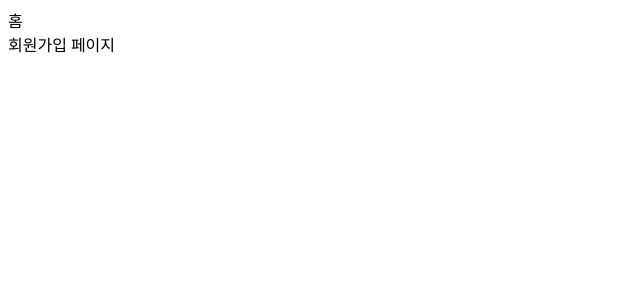
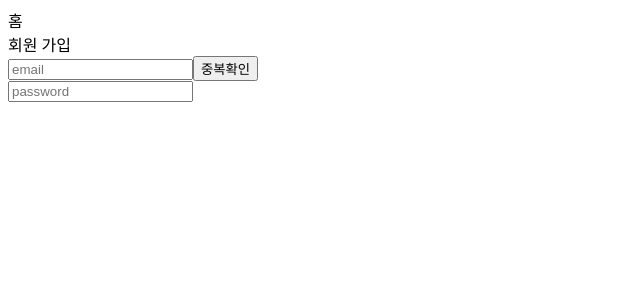
Before and after one commit to mulgoms2/woowang, a Next.js app: page /signup in a window 1280 px wide. Shown: the top 300 px of the page, without its empty margins (0-640 px from the left). Built offline with nearby package versions, Linux system fonts and the light colour scheme.

Commit message:
회원가입 페이지 구현중

```diff
--- a/src/apis/login/loginService.ts
+++ b/src/apis/auth/userService.ts
@@ -11,3 +11,11 @@ export const fetchLogin = async (loginRequest: LoginRequest) => {
     console.log(error);
   }
 };
+
+export const joinUser = async (userInfo: UserInfo) => {};
+
+export const checkUserEmailDuplicate = async (email: string) => {
+  const res = await axiosInstance.post('/user/valid', email);
+
+  return res;
+};
--- /dev/null
+++ b/src/app/hooks/useInputValues.tsx
@@ -0,0 +1,27 @@
+import { useReducer } from 'react';
+
+type Action = {
+  name: string;
+  value: string;
+};
+
+type InitState = Record<string, string>;
+
+export const useInputValues = <T extends InitState>(initState: T) => {
+  const [state, dispatch] = useReducer(
+    (state: T, action: Action): T => ({
+      ...state,
+      [action.name]: action.value,
+    }),
+    initState,
+  );
+
+  const onChange = (e: React.ChangeEvent<HTMLInputElement>) => {
+    dispatch({
+      name: e.target.name, // name은 UserInfo의 keyof 타입으로 변환
+      value: e.target.value,
+    });
+  };
+
+  return [state, onChange] as const;
+};
--- a/src/app/signup/page.tsx
+++ b/src/app/signup/page.tsx
@@ -1,7 +1,52 @@
+'use client';
+
 import React from 'react';
+import { useInputValues } from '@/app/hooks/useInputValues';
+import { UserInfo } from '@/types/types';
+import { checkUserEmailDuplicate } from '@/apis/auth/userService';
 
 const Page = () => {
-  return <div>회원가입 페이지</div>;
+  const [state, onInputChange] = useInputValues<UserInfo>({
+    email: '',
+    password: '',
+  });
+
+  const { email, password }: UserInfo = state;
+
+  const onEmailValid = () => {
+    checkUserEmailDuplicate(email);
+  };
+
+  return (
+    <div>
+      <div>회원 가입</div>
+      <div>
+        <form action="">
+          <div>
+            <input
+              name={'email'}
+              type="text"
+              placeholder="email"
+              value={email}
+              onChange={onInputChange}
+              required
+            />
+            <button onClick={onEmailValid}>중복확인</button>
+          </div>
+          <div>
+            <input
+              name={'password'}
+              type="password"
+              placeholder="password"
+              value={password}
+              onChange={onInputChange}
+              required
+            />
+          </div>
+        </form>
+      </div>
+    </div>
+  );
 };
 
 export default Page;
--- a/src/types/types.ts
+++ b/src/types/types.ts
@@ -1,4 +1,4 @@
-export interface UserInfo {
+export type UserInfo = {
   email: string;
   password: string;
-}
+};
```
Also changed, not shown: src/app/login/page.tsx (+4 -11 lines).
